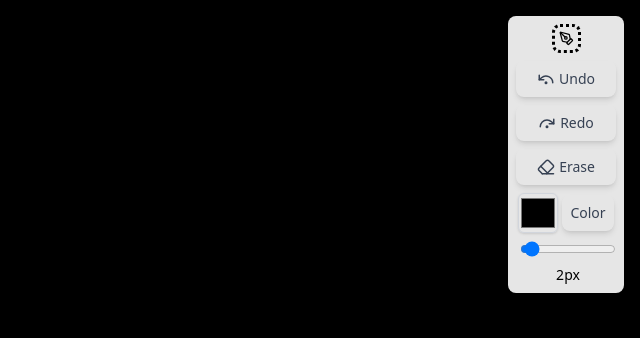
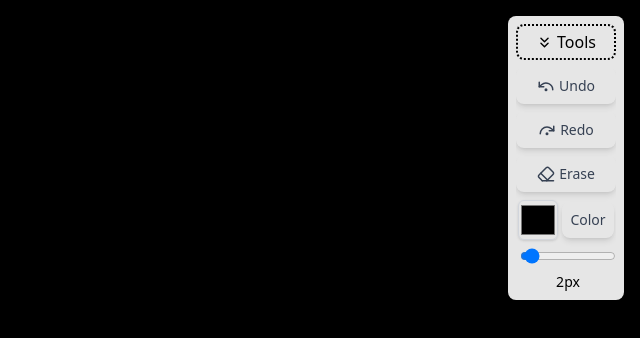
Before and after one commit to Mr-Jitesh9170/Digital-black-board, a React (Vite) app: page / in a window 1280 px wide. Shown: the top 338 px of the page, without its empty margins (640-1280 px from the left). Built offline with nearby package versions, Linux system fonts and the light colour scheme.

Commit message:
added fetures to close and open tools

```diff
--- a/src/components/canva.jsx
+++ b/src/components/canva.jsx
@@ -1,5 +1,5 @@
 import React, { useEffect, useRef, useState, useCallback } from 'react';
-import { UndoDot, RedoDot, Eraser, PenTool } from 'lucide-react';
+import { UndoDot, RedoDot, Eraser, ChevronsDown, ChevronsUp } from 'lucide-react';
 import { useInputChange } from '../hooks/inputeChange';
 
 export const Canva = () => {
@@ -13,6 +13,11 @@ export const Canva = () => {
         color: '#fff',
         pencilLineWidth: 2
     });
+    const [tools, setTools] = useState(
+        {
+            isWrap: false
+        }
+    )
 
     useEffect(() => {
         const canvas = canvasRef.current;
@@ -182,12 +187,18 @@ export const Canva = () => {
         colorRef.current.click();
     }, []);
 
+    const toolsHideHandler = () => {
+        setTools({ ...tools, isWrap: !tools.isWrap })
+    }
+
     return (
         <div className="relative flex justify-center items-center">
-            <div className="absolute top-4 right-4 z-10 bg-white/90 backdrop-blur-sm rounded-lg shadow-lg px-2 py-2 flex flex-col gap-2">
-                <div className='m-auto border-3 border-dotted p-1 rounded-lg'>
-                    <PenTool size={15}/>
+            <div className='absolute top-4 right-4  bg-white/90 backdrop-blur-sm rounded-lg shadow-lg px-2 py-2 flex flex-col gap-2'>
+                <div className='border-2 border-dotted p-1 rounded-lg flex items-center justify-center gap-1 cursor-pointer' onClick={toolsHideHandler}>
+                    {tools.isWrap ? <ChevronsUp size={17} /> : <ChevronsDown size={17} />}
+                    <span>Tools</span>
                 </div>
+                <div className={`flex flex-col gap-2 overflow-hidden transition-all duration-700 ease-[cubic-bezier(0.4, 0, 0.2, 1)] ${tools.isWrap ? 'max-h-0 opacity-0 scale-y-90 translate-y-2' : 'max-h-[500px] opacity-100 scale-y-100 translate-y-0'}`}>
                     <button onClick={undoHandler} className="flex items-center justify-center text-sm text-gray-700 hover:text-violet-600 transition p-2 rounded-lg shadow-md hover:shadow-lg">
                         <UndoDot size={18} />
                         <span className="ml-1 text-sm">Undo</span>
@@ -229,6 +240,7 @@ export const Canva = () => {
                         <span>{input.pencilLineWidth}px</span>
                     </div>
                 </div>
+            </div>
             <canvas
                 ref={canvasRef}
                 style={{ display: 'block', cursor: isErasing ? 'cell' : 'crosshair', touchAction: 'none' }}
```
Lines whose indentation alone changed are shown as unchanged.
